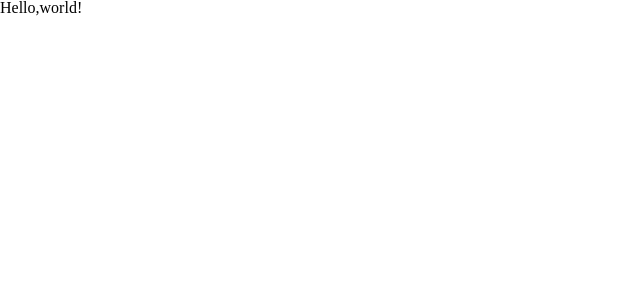
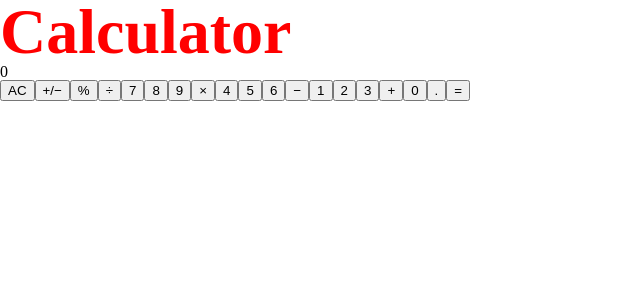
Before and after one commit to jevazquezb/Math_magicians, a React (Create React App) app: page / in a window 1280 px wide. Shown: the top 300 px of the page, without its empty margins (0-640 px from the left). Built offline with nearby package versions, Linux system fonts and the light colour scheme.

Commit message:
Add calculator interface to Calculator.js and import it to App.js

```diff
--- a/src/App.js
+++ b/src/App.js
@@ -1,9 +1,15 @@
-function App() {
-  return (
-    <div className="App">
-      Hello,world!
-    </div>
-  );
+import React from 'react';
+import CalcUI from './components/Calculator';
+
+class App extends React.PureComponent {
+  render() {
+    return (
+      <div className="app">
+        <h1 className="title">Calculator</h1>
+        <CalcUI />
+      </div>
+    );
+  }
 }
 
 export default App;
--- a/src/components/Calculator.js
+++ b/src/components/Calculator.js
@@ -0,0 +1,36 @@
+import React from 'react';
+
+class CalcUI extends React.PureComponent {
+  createDigits = () => {
+    const numsOps = ['AC', '+/\u2212', '%', '\xF7', 7, 8, 9, '\xD7', 4, 5, 6, '\u2212', 1, 2, 3, '+', 0, '.', '='];
+    const digits = [];
+
+    let classes = '';
+    for (let i = 0; i < numsOps.length; i += 1) {
+      if ((i + 1) % 4 === 0 || numsOps[i] === '=') {
+        classes = 'btn op';
+      } else if (numsOps[i] === 0) {
+        classes = 'btn zero';
+      } else {
+        classes = 'btn';
+      }
+      digits.push(
+        <button className={classes} type="button" key={numsOps[i]}>{numsOps[i]}</button>,
+      );
+    }
+    return digits;
+  }
+
+  render() {
+    return (
+      <div className="calc-cont">
+        <div className="calc-disp">0</div>
+        <div className="btn-cont">
+          { this.createDigits() }
+        </div>
+      </div>
+    );
+  }
+}
+
+export default CalcUI;
```
